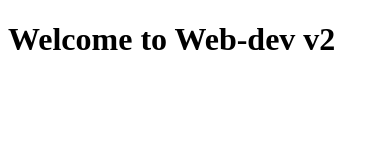
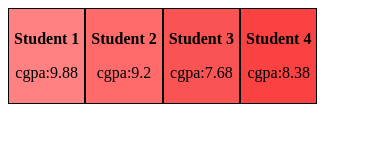
Before and after one commit to not-dharmik/web_dev, a plain HTML site: page index.html in a window 390 px wide. Drawn offline with Linux system fonts and the light colour scheme.

Commit message:
responsive commit

```diff
--- /dev/null
+++ b/index.css
@@ -0,0 +1,22 @@
+.box {
+    width: 24%;
+    display: inline-block;
+    padding: auto;
+    text-align: center;
+}
+.one{
+    background-color: #ff8181;
+}
+.two{
+    background-color: #ff6b6b;
+}
+.three{
+    background-color: #fa5353;
+}
+.four{
+    background-color: #fa4242;
+}
+
+div{
+    border: 1px solid black;
+}
--- a/index.html
+++ b/index.html
@@ -4,10 +4,70 @@
     <meta charset="UTF-8">
     <meta http-equiv="X-UA-Compatible" content="IE=edge">
     <meta name="viewport" content="width=device-width, initial-scale=1.0">
-    <title>Title!!</title>
+    <title>Responsive: media tag</title>
+    <style>
+        html{
+            font-size: 1em;
+        }
+        .box {
+            height: max-content;
+            float: left;
+            padding: 5px;
+            text-align: center;
+        }
+        .one{
+            background-color: #ff8181;
+        }
+        .two{
+            background-color: #ff6b6b;
+        }
+        .three{
+            background-color: #fa5353;
+        }
+        .four{
+            background-color: #fa4242;
+        }
+
+        div{
+            border: 1px solid black;
+        }
+
+        @media screen and (max-width: 375){
+            .box{
+                width: 99%;
+                color: aqua;
+            }
+        }
+        @media screen and (max-width: 768){
+            .box{
+                width: 49%;
+            }
+        }
+        @media screen and (min-width: 768){
+            .box{
+                width: 24%;
+            }
+        }
+
+
+    </style>
 </head>
 <body>
-    <h1>Welcome to Web-dev v2</h1>
-
+    <div class="box one">
+        <p><strong> Student 1 </strong></p>
+        <p>cgpa:9.88</p>
+    </div>
+    <div class="box two">
+        <p><strong> Student 2 </strong></p>
+        <p>cgpa:9.2</p>
+    </div>
+    <div class="box three">
+        <p><strong> Student 3 </strong></p>
+        <p>cgpa:7.68</p>
+    </div>
+    <div class="box four">
+        <p><strong> Student 4 </strong></p>
+        <p>cgpa:8.38</p>
+    </div>
 </body>
 </html>
```
